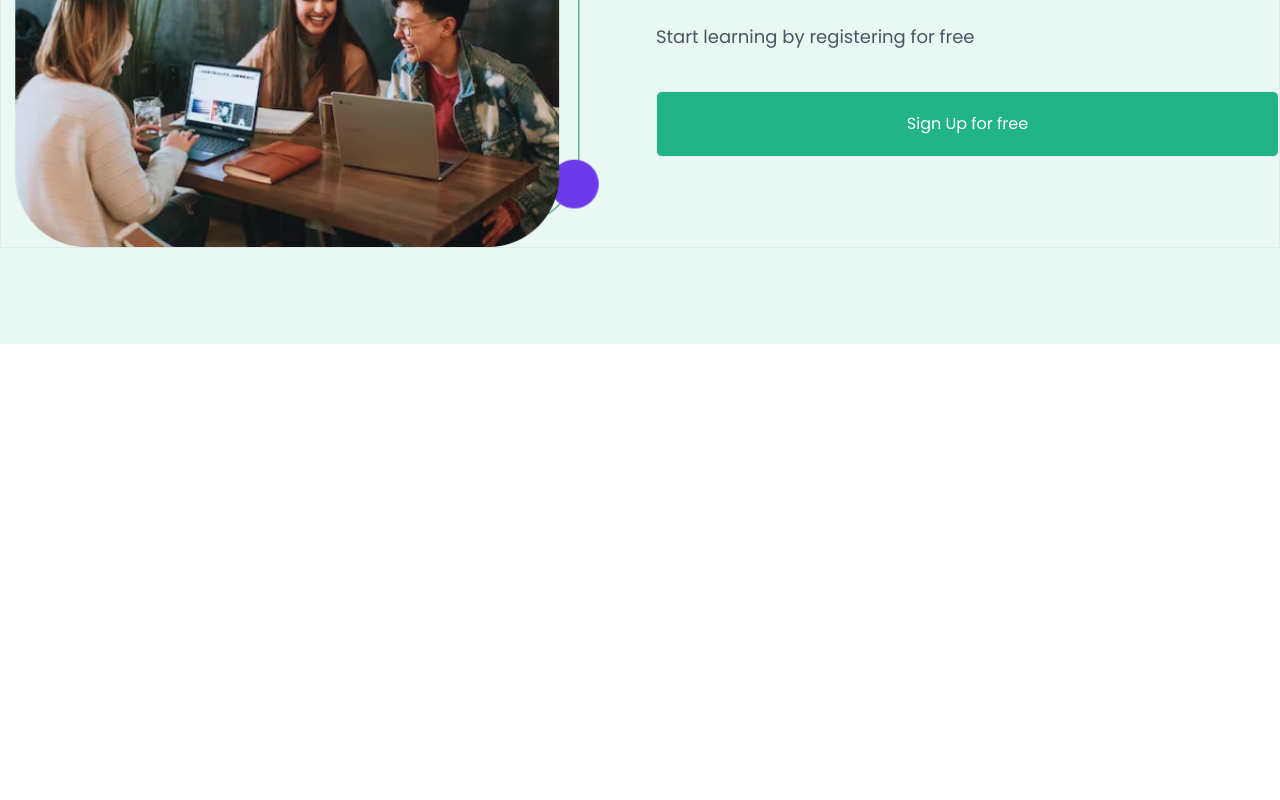
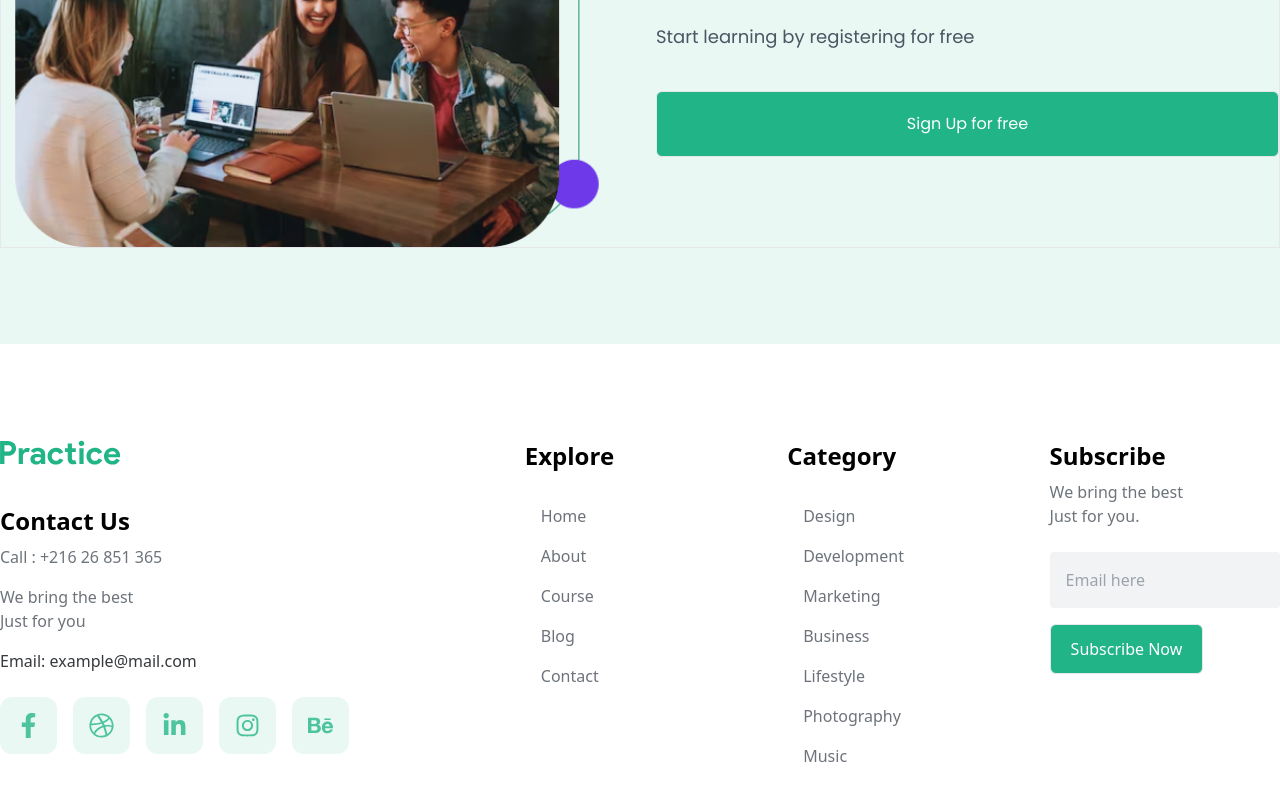
Before and after one commit to hosnyaroui/landing-page, a React (Vite) app in the folder landing/: page / in a window 1280 px wide. Shown: the part 4025-4825 px from the top of the page. Before the commit the page ends 4369 px from the top, so only its background shows below. Built offline with nearby package versions, Linux system fonts and the light colour scheme.

Commit message:
Adding Footer  section

```diff
--- a/landing/src/App.jsx
+++ b/landing/src/App.jsx
@@ -1,5 +1,5 @@
 
-import {  Achievement, CTA, Categories, Companies, Courses, Feedback, Hero, Navbar } from './components'
+import {  Achievement, CTA, Categories, Companies, Courses, Feedback, Footer, Hero, Navbar } from './components'
 
 
 function App() {
@@ -15,6 +15,7 @@ function App() {
 <Categories />
 <Feedback />
 <CTA />
+<Footer />
    </div>
 
   )
--- /dev/null
+++ b/landing/src/components/Footer.jsx
@@ -0,0 +1,73 @@
+import React from 'react'
+import { logo } from '../assets'
+import {FaFacebookF,FaDribbble,FaLinkedinIn,FaInstagram,FaBehance} from 'react-icons/fa'
+
+const Footer = () => {
+  return (
+    <div className='w-full bg-white py-24'>
+        <div className='md:max-w-[1480px] m-auto grid md:grid-cols-5 max-[780px]:grid-cols-2  gap-8 max-w-[600px]  px-4 md:px-0'>
+
+            <div className='col-span-2'>
+                <img src={logo} className="h-[25px]" />
+                <h3 className='text-2xl font-bold mt-10'>Contact Us</h3>
+                <h3 className='py-2 text-[#6D737A]'>Call : +216 26 851 365</h3>
+                <h3 className='py-2 text-[#6D737A]'>We bring the best<br></br> Just for you</h3>
+                <h3 className='py-2 text-[#363A3D]'>Email: example@mail.com</h3>
+                <div className='flex gap-4 py-4'>
+                        <div className='p-4 bg-[#E9F8F3] rounded-xl'><FaFacebookF size={25} style={{color:'#4DC39E'}} /></div>
+                        <div className='p-4 bg-[#E9F8F3] rounded-xl'><FaDribbble size={25} style={{color:'#4DC39E'}} /></div>
+                        <div className='p-4 bg-[#E9F8F3] rounded-xl'><FaLinkedinIn size={25} style={{color:'#4DC39E'}} /></div>
+                        <div className='p-4 bg-[#E9F8F3] rounded-xl'><FaInstagram size={25} style={{color:'#4DC39E'}} /></div>
+                        <div className='p-4 bg-[#E9F8F3] rounded-xl'><FaBehance size={25} style={{color:'#4DC39E'}} /></div>
+
+                </div>
+
+            </div>
+
+            <div>
+                <h3 className='text-2xl font-bold'>Explore</h3>
+                <ul className='py-6 text-[#6D737A]'>
+                    <li className='py-2'>Home</li>
+                    <li className='py-2'>About</li>
+                    <li className='py-2'>Course</li>
+                    <li className='py-2'>Blog</li>
+                    <li className='py-2'>Contact</li>
+
+                </ul>
+            </div>
+
+            <div>
+                <h3 className='text-2xl font-bold'>Category</h3>
+                <ul className='py-6 text-[#6D737A]'>
+                    <li className='py-2'>Design</li>
+                    <li className='py-2'>Development</li>
+                    <li className='py-2'>Marketing</li>
+                    <li className='py-2'>Business</li>
+                    <li className='py-2'>Lifestyle</li>
+                    <li className='py-2'>Photography</li>
+                    <li className='py-2'>Music</li>
+
+                </ul>
+            </div>
+
+            <div className='max-[780px]:col-span-2'>
+                <h3 className='text-2xl font-bold'>Subscribe</h3>
+                <h3 className='py-2 text-[#6D737A]'> We bring the best<br></br> Just for you.</h3>
+                <form className='py-4'>
+                    <input
+                        className='bg-[#F2F3F4] p-4 w-full rounded'
+                        placeholder='Email here'
+                    />
+                    <button className='max-[780px]:w-full my-4 px-5 py-3 rounded-md bg-[#20B486] text-white font-medium'>Subscribe Now</button>
+
+                </form>
+
+
+            </div>
+
+        </div>
+    </div>
+  )
+}
+
+export default Footer
--- a/landing/src/components/index.js
+++ b/landing/src/components/index.js
@@ -6,4 +6,5 @@ import Achievement from "./Achievement";
 import Categories from "./Categories";
 import Feedback from "./Feedback";
 import CTA from "./CTA";
-export  {Navbar,Hero,Companies,Courses,Achievement,Categories,Feedback,CTA}
+import Footer from "./Footer";
+export  {Navbar,Hero,Companies,Courses,Achievement,Categories,Feedback,CTA,Footer}
```
